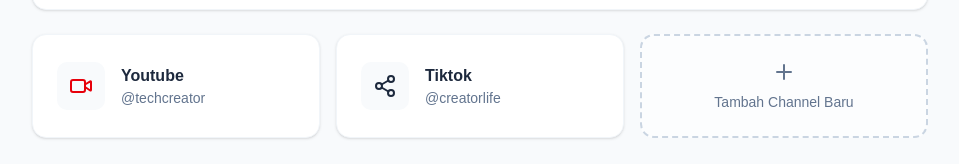
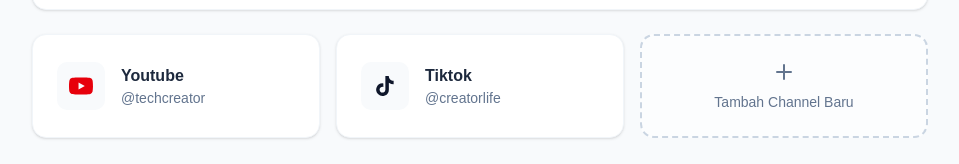
Before and after one commit to pagarbetis/content-tracker-frontend, a React (Vite) app: page /channels in a window 1280 px wide. Shown: the part 124-288 px from the top of the page, without its empty margins (160-1119 px from the left). Built offline with nearby package versions, Linux system fonts and the light colour scheme.

Commit message:
refactor: replace fallback icons with official platform SVGs for channels

```diff
--- a/src/pages/Channels.jsx
+++ b/src/pages/Channels.jsx
@@ -27,11 +27,34 @@ export default function Channels() {
 
 const getPlatformIcon = (plat) => {
     switch (plat) {
-      case 'youtube': return <Video className="w-6 h-6 text-red-600" />;
-      case 'tiktok': return <Share2 className="w-6 h-6 text-slate-800" />;
-      case 'instagram': return <Globe className="w-6 h-6 text-pink-600" />;
-      case 'linkedin': return <Globe className="w-6 h-6 text-blue-600" />;
-      default: return <Globe className="w-6 h-6 text-slate-600" />;
+      case 'youtube':
+        return (
+          <svg className="w-6 h-6 text-red-600" viewBox="0 0 24 24" fill="currentColor">
+            <path d="M23.498 6.186a3.016 3.016 0 0 0-2.122-2.136C19.505 3.545 12 3.545 12 3.545s-7.505 0-9.377.505A3.017 3.017 0 0 0 .502 6.186C0 8.07 0 12 0 12s0 3.93.502 5.814a3.016 3.016 0 0 0 2.122 2.136c1.871.505 9.376.505 9.376.505s7.505 0 9.377-.505a3.015 3.015 0 0 0 2.122-2.136C24 15.93 24 12 24 12s0-3.93-.502-5.814zM9.545 15.568V8.432L15.818 12l-6.273 3.568z"/>
+          </svg>
+        );
+      case 'instagram':
+        return (
+          <svg className="w-6 h-6 text-pink-600" viewBox="0 0 24 24" fill="none" stroke="currentColor" strokeWidth="2" strokeLinecap="round" strokeLinejoin="round">
+            <rect width="20" height="20" x="2" y="2" rx="5" ry="5"/>
+            <path d="M16 11.37A4 4 0 1 1 12.63 8 4 4 0 0 1 16 11.37z"/>
+            <line x1="17.5" x2="17.51" y1="6.5" y2="6.5"/>
+          </svg>
+        );
+      case 'tiktok':
+        return (
+          <svg className="w-6 h-6 text-slate-900" viewBox="0 0 24 24" fill="currentColor">
+            <path d="M19.59 6.69a4.83 4.83 0 0 1-3.77-4.25V2h-3.45v13.67a2.89 2.89 0 0 1-5.2 1.74 2.89 2.89 0 0 1 2.31-4.64 2.93 2.93 0 0 1 .88.13V9.4a6.84 6.84 0 0 0-1-.05A6.33 6.33 0 0 0 5 20.1a6.34 6.34 0 0 0 10.86-4.43v-7a8.16 8.16 0 0 0 4.77 1.52v-3.4a4.85 4.85 0 0 1-1-.1z"/>
+          </svg>
+        );
+      case 'linkedin':
+        return (
+          <svg className="w-6 h-6 text-blue-600" viewBox="0 0 24 24" fill="currentColor">
+            <path d="M19 0h-14c-2.761 0-5 2.239-5 5v14c0 2.761 2.239 5 5 5h14c2.762 0 5-2.239 5-5v-14c0-2.761-2.238-5-5-5zm-11 19h-3v-11h3v11zm-1.5-12.268c-.966 0-1.75-.79-1.75-1.764s.784-1.764 1.75-1.764 1.75.79 1.75 1.764-.783 1.764-1.75 1.764zm13.5 12.268h-3v-5.604c0-3.368-4-3.113-4 0v5.604h-3v-11h3v1.765c1.396-2.586 7-2.777 7 2.476v6.759z"/>
+          </svg>
+        );
+      default:
+        return <Globe className="w-6 h-6 text-slate-600" />;
     }
   };
 
```
